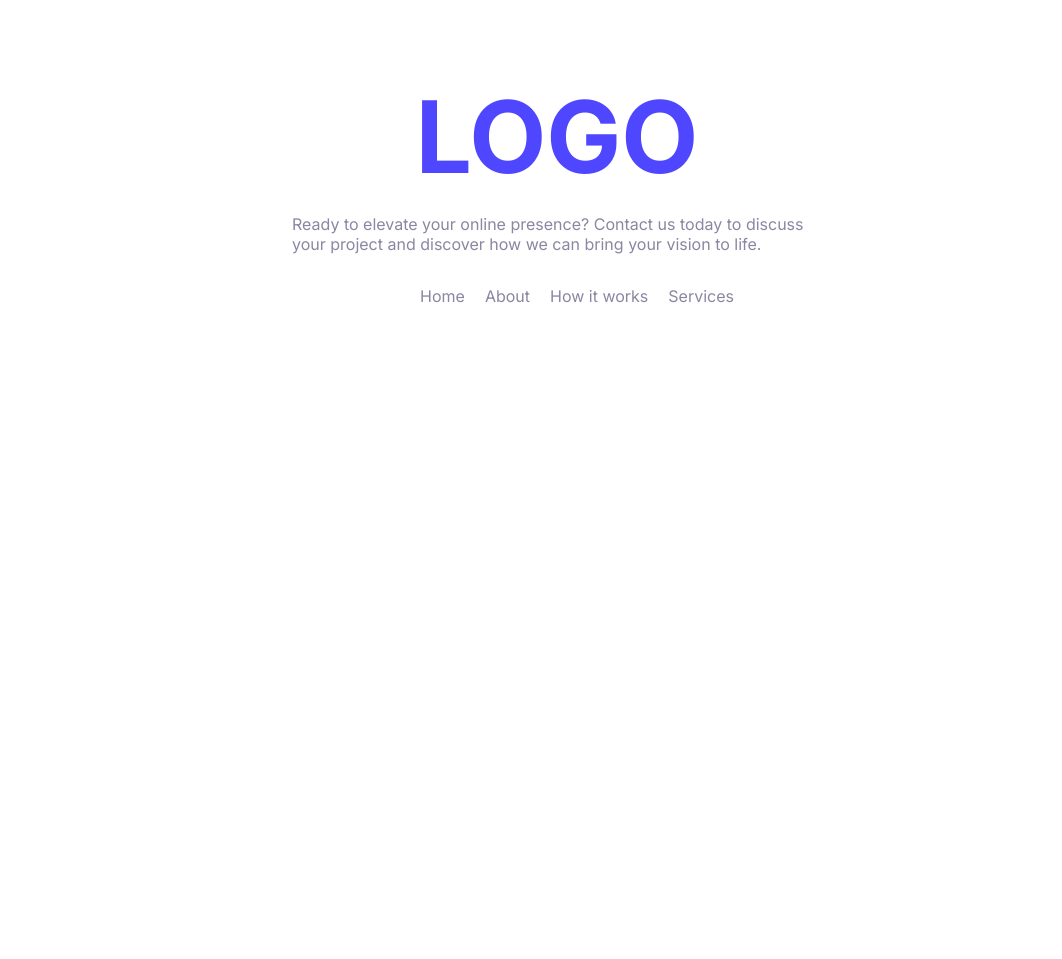
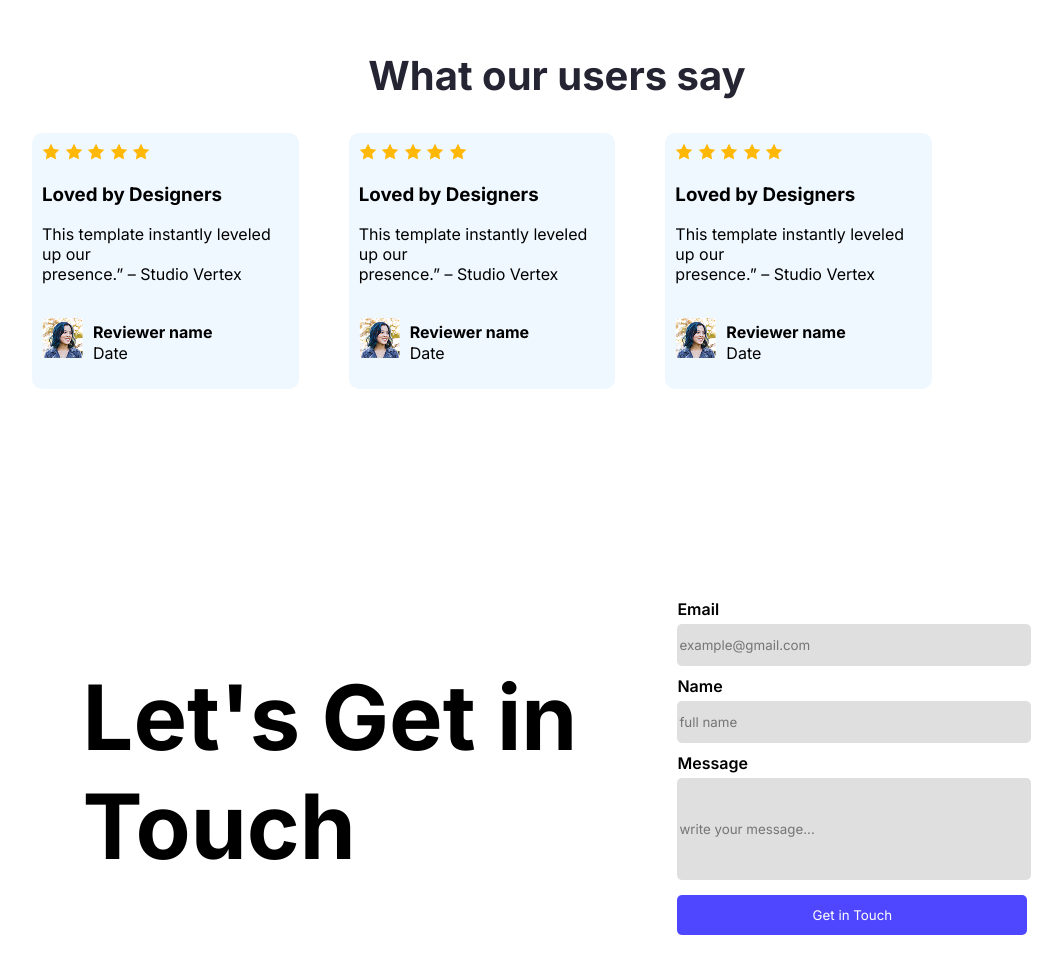
Before and after one commit to ratul43/assignment-01, a plain HTML site: page index.html in a window 1280 px wide. Shown: the part 1478-2437 px from the top of the page, without its empty margins (83-1145 px from the left). Before the commit the page ends 1808 px from the top, so only its background shows below. Drawn offline with Linux system fonts and the light colour scheme.

Commit message:
users review section

```diff
--- a/index.html
+++ b/index.html
@@ -33,9 +33,8 @@
         </div>
     </section>
 
-    <!-- <section class="three">
+    <section class="three">
         <div class="bg-3">
-            <div class="opacity">
             <div class="three-title">
                 <h1>Joined Thousands of Productive Users</h1>
             </div>
@@ -53,9 +52,114 @@
                     <p>Satisfaction Rate</p>
                 </div>
             </div>
+
+    </div>
+    </section>
+
+
+    <!-- What our users say -->
+    <section class="review">
+        <div class="bg-users">
+
+            <div class="bg-title">
+                <h1 style="color: #252432; font-size: 40px;">What our users say</h1>
+            </div>
+
+            <div class="cards">
+                <div class="card">
+                    <div class="icon-flex">
+                        <img src="Assets/icon-star.png" alt="">
+                        <img src="Assets/icon-star.png" alt="">
+                        <img src="Assets/icon-star.png" alt="">
+                        <img src="Assets/icon-star.png" alt="">
+                        <img src="Assets/icon-star.png" alt="">
+                    </div>
+                    <div class="title-for-card">
+                        <h3>Loved by Designers</h3>
+                        <p>This template instantly leveled up our<br> presence.” – Studio Vertex </p>
+                    </div>
+                    <div class="avatar-flex">
+                        <div class="img-avatar">
+                        <img src="Assets/avatar.png" alt="">
+                    </div>
+                    <div class="title-avatar">
+                        <h4>Reviewer name</h4>
+                        <p style="margin-top: -20px;">Date</p>
+                    </div>
+                    </div>
+
+
+                </div>
+                <div class="card">
+                    <div class="icon-flex">
+                        <img src="Assets/icon-star.png" alt="">
+                        <img src="Assets/icon-star.png" alt="">
+                        <img src="Assets/icon-star.png" alt="">
+                        <img src="Assets/icon-star.png" alt="">
+                        <img src="Assets/icon-star.png" alt="">
+                    </div>
+                    <div class="title-for-card">
+                        <h3>Loved by Designers</h3>
+                        <p>This template instantly leveled up our<br> presence.” – Studio Vertex </p>
+                    </div>
+                    <div class="avatar-flex">
+                        <div class="img-avatar">
+                        <img src="Assets/avatar.png" alt="">
+                    </div>
+                    <div class="title-avatar">
+                        <h4>Reviewer name</h4>
+                        <p style="margin-top: -20px;">Date</p>
+                    </div>
+                    </div>
+
+
+                </div>
+                <div class="card">
+                    <div class="icon-flex">
+                        <img src="Assets/icon-star.png" alt="">
+                        <img src="Assets/icon-star.png" alt="">
+                        <img src="Assets/icon-star.png" alt="">
+                        <img src="Assets/icon-star.png" alt="">
+                        <img src="Assets/icon-star.png" alt="">
+                    </div>
+                    <div class="title-for-card">
+                        <h3>Loved by Designers</h3>
+                        <p>This template instantly leveled up our<br> presence.” – Studio Vertex </p>
+                    </div>
+                    <div class="avatar-flex">
+                        <div class="img-avatar">
+                        <img src="Assets/avatar.png" alt="">
+                    </div>
+                    <div class="title-avatar">
+                        <h4>Reviewer name</h4>
+                        <p style="margin-top: -20px;">Date</p>
+                    </div>
+                    </div>
+
+
+                </div>
+            </div>
+
         </div>
-    </div>
-    </section> -->
+    </section>
+
+
+
+
+
+
+
+
+
+
+
+
+
+
+
+
+
+
 
     <section class="four">
         <div class="bg-four">
--- a/style.css
+++ b/style.css
@@ -93,13 +93,18 @@ a{
     font-weight: bold;
 }
 
-/*
+
 .bg-3{
     background-color: #4E47FF;
-    opacity: 10%;
+
     margin: 140px;
-} */
+}
 
+.four{
+    display: flex;
+    flex-direction: column;
+    align-items: center;
+}
 
 .bg-four{
     margin: 100px;
@@ -176,3 +181,55 @@ a{
     color: #4E47FF;
 
 }
+
+button{
+    cursor: pointer;
+}
+button:hover{
+
+    background-color: darkgoldenrod;
+    transition: ease-in 0.3s;
+}
+
+.review{
+    margin: 100px;
+    display: flex;
+
+    justify-content: flex-start;
+    align-items: center;
+}
+
+.avatar-flex{
+    display: flex;
+    gap: 10px;
+    align-items: center;
+
+}
+
+.review{
+
+    display: flex;
+    justify-content: center;
+}
+
+.card{
+    background-color: aliceblue;
+    padding: 10px;
+    border-radius: 10px;
+}
+
+.bg-title{
+    width: 1050px;
+    display: flex;
+    justify-content: center;
+}
+
+.cards{
+
+    width: 900px;
+    display: flex;
+    flex-direction: row;
+    justify-content: center;
+    align-items: center;
+    gap: 50px;
+}
```
